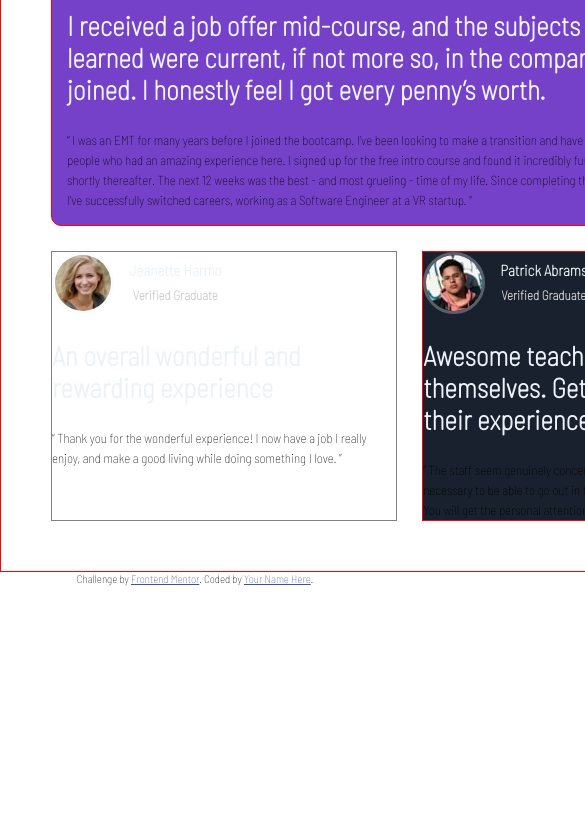
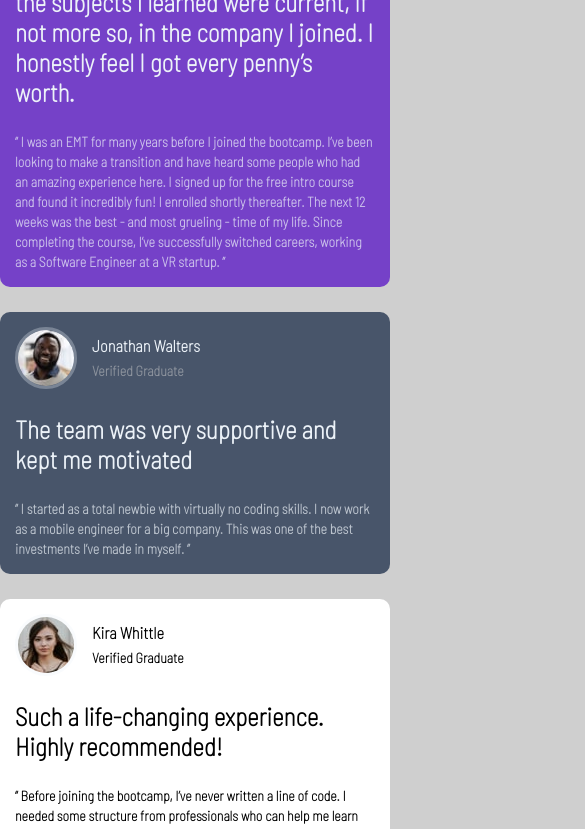
Before and after one commit to fernandoviieira/challenger_frontend, a plain HTML site: page index.html in a window 390 px wide. Shown: the part 145-974 px from the top of the page, 585 px wide, since content can reach past the window. Before the commit the page ends 844 px from the top, so only its background shows below. Drawn offline with Linux system fonts and the light colour scheme.

Commit message:
responsive

```diff
--- a/index.html
+++ b/index.html
@@ -6,6 +6,7 @@
 
   <link rel="icon" type="image/png" sizes="32x32" href="./images/favicon-32x32.png">
   <link rel="stylesheet" href="style.css">
+  <link rel="stylesheet" href="responsive.css">
   <link rel="preconnect" href="https://fonts.gstatic.com">
 <link href="https://fonts.googleapis.com/css2?family=Barlow+Semi+Condensed:wght@100&display=swap" rel="stylesheet">
   <title>Frontend Mentor | [Challenge Name Here]</title>
@@ -108,7 +109,7 @@
 </div>
   <div class="attribution">
     Challenge by <a href="https://www.frontendmentor.io?ref=challenge" target="_blank">Frontend Mentor</a>.
-    Coded by <a href="#">Your Name Here</a>.
+    Coded by <a href="#">Fernando Vieira</a>.
   </div>
 </body>
 </html>
--- /dev/null
+++ b/responsive.css
@@ -0,0 +1,7 @@
+@media screen and (max-width:1250px){
+   .container {
+      display: flex;
+      flex-direction: column;
+      width: 100%;
+      padding: 0;
+    }
--- a/style.css
+++ b/style.css
@@ -5,12 +5,13 @@
 }
 
 body {
-    font-size: 13px;
+    font-size: 14px;
     font-family: 'Barlow Semi Condensed', sans-serif;
+    background: hsl(0, 0%, 81%);
+    font-weight: 600;
 }
 
 .container {
-    border: 1px solid red;
     display: grid;
     padding: 5px;
     width: 1380px;
@@ -21,78 +22,80 @@ body {
 }
 
 .item1 {
+    background: url('images/bg-pattern-quotation.svg') no-repeat right top;
+    background-position: 380px 5px;
+    background-size: 140px;
     border-radius: 10px;
     grid-row-start: 1;
     grid-row-end: 3;
     grid-column-start: 1;
     grid-column-end: 5;
-    border: 1px solid red;
     background-color: hsl(263, 55%, 52%);
     padding: 15px;
   }
 
   .item2 {
+    border-radius: 10px;
+    padding: 15px;
     grid-row-start: 1;
     grid-row-end: 3;
     grid-column-start: 5;
     grid-column-end: 7;
-    border: 1px solid black;
     background-color: hsl(217, 19%, 35%);
   }
   .item3 {
-
+    background: white;
+    border-radius: 10px;
+    padding: 15px;
     grid-row-start: 1;
     grid-row-end: 12;
     grid-column-start: 7;
     grid-column-end: auto;
-    border: 1px solid violet;
   }
 
   .item4 {
+    background: white;
+    border-radius: 10px;
+    padding: 15px;
     grid-column-start: 1;
     grid-column-end: 3;
     grid-row-start: 3;
     grid-row-end: 12;
-      border:1px solid gray;
   }
 
   .item5 {
+    border-radius: 10px;
+    padding: 15px;
     background-color: hsl(219, 29%, 14%);
     grid-row-start: 3;
     grid-row-end: 12;
     grid-column-start: 3;
     grid-column-end: 7;
-    border: 1px solid red;
 
   }
 
   .cabecalho {
-      text-align: center;
       margin-left: 15px;
       line-height: 25px;
   }
 
-  .item img {
-      border: 1px solid blue;
-  }
 
 .nome {
-
     color:  hsl(210, 46%, 95%);
 }
 
 .titulo {
-    color: hsl(0, 0%, 81%);
-
+    color: hsla(0, 0%, 81%,0.5);
 }
 
 .destaque {
     color:  hsl(210, 46%, 95%);
-    font-size: 2.1em;
+    font-size: 1.8em;
     padding-top: 25px;
 }
 
 body p {
+    color:hsla(210, 46%, 95%,0.7);
     line-height: 20px;
     padding-top: 25px;
 }
@@ -107,3 +110,13 @@ body p {
     border-radius: 50%;
     border: 3px solid hsla(210, 46%, 95%, 0.3);
 }
+
+
+.item3 h2, .item3 h3, .item3 h4, .item3 p,
+.item4 h2, .item4 h3, .item4 h4, .item4 p  {
+    color: black;
+}
+
+.item5 img {
+    border: 3px solid hsl(263, 55%, 52%);
+}
```
